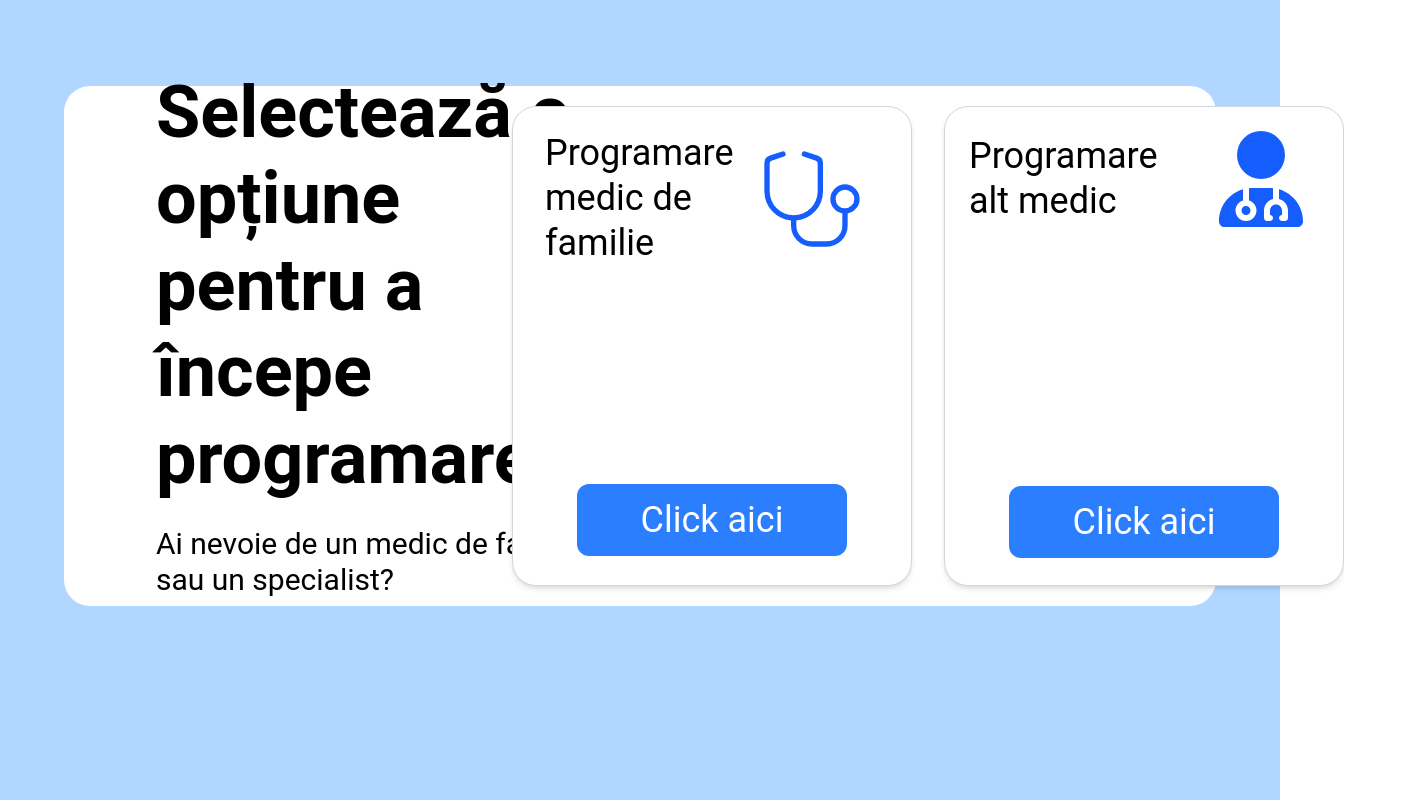
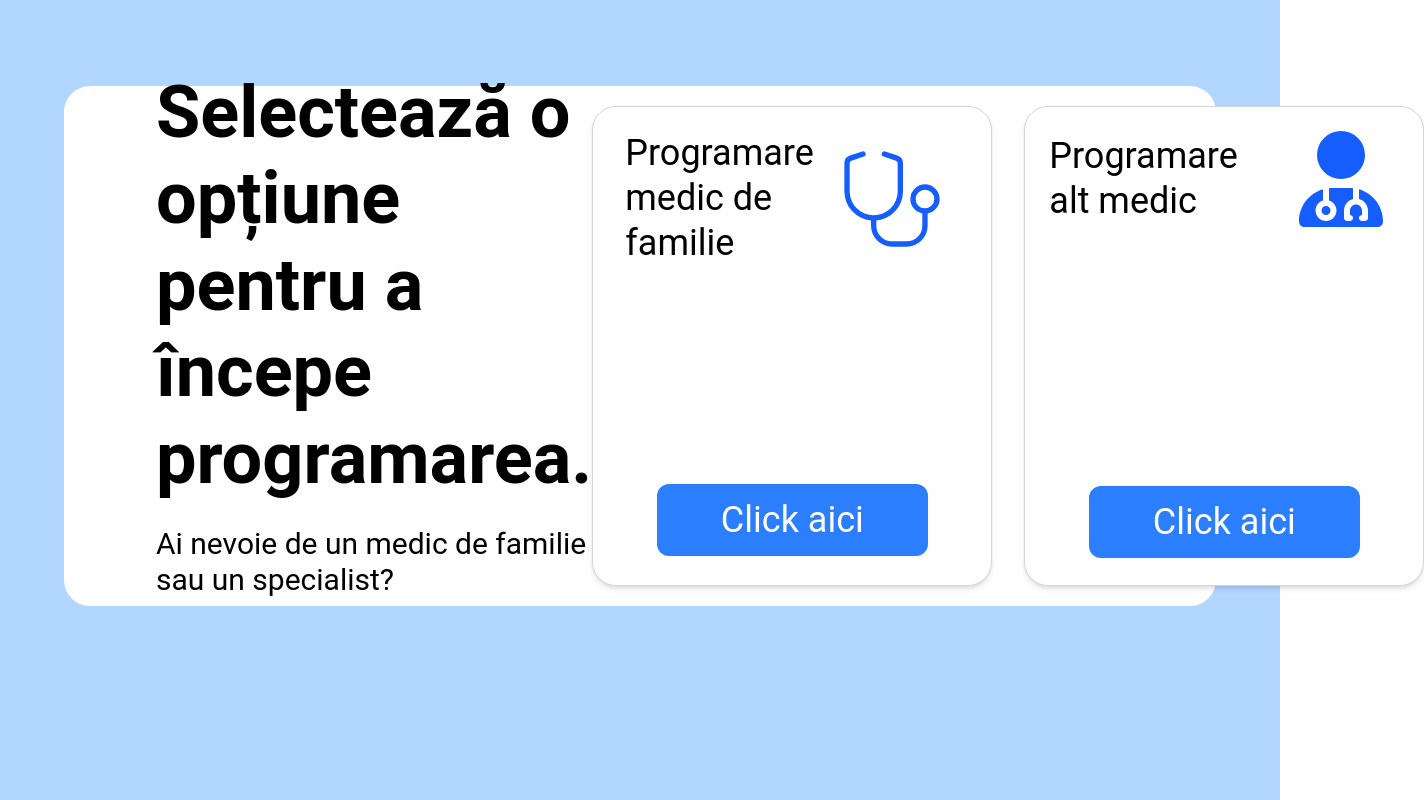
Before and after one commit to IgariokVulcanizare/govtech-25x, a Next.js app in the folder govtech/: page /Components/SelectareMedic in a window 1280 px wide. Shown: the whole page, 1424 px wide, since content can reach past the window. Built offline with nearby package versions, Linux system fonts and the light colour scheme.

Commit message:
Added the Doctrs folder

```diff
--- a/govtech/src/app/Components/SelectareMedic/page.tsx
+++ b/govtech/src/app/Components/SelectareMedic/page.tsx
@@ -21,7 +21,7 @@ const MyPage = () => {
         </div>
 
         {/* Two Rectangles Section */}
-        <div className="w-full md:w-1/2 flex items-center justify-center p-8">
+        <div className="w-full md:w-2/3 flex items-center justify-center p-10">
           <div className="flex flex-col md:flex-row gap-8">
 
             {/* First Rectangle */}
```
Also changed, not shown: 1 other file (tests, documents, lock files or other folders).
